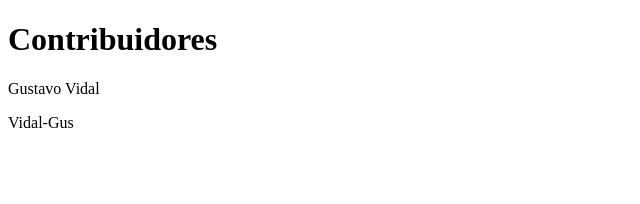
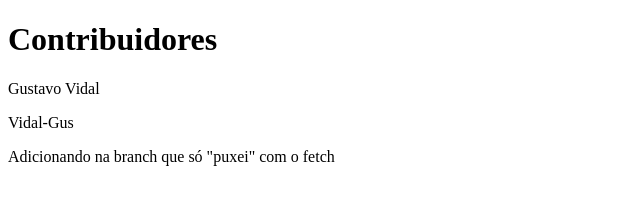
Before and after one commit to Gustavo7Vidal/teste, a plain HTML site: page index.html in a window 1280 px wide. Shown: the whole page, without its empty margins (0-640 px from the left). Drawn offline with Linux system fonts and the light colour scheme.

Commit message:
upando sem ter feito o pull (usei fetch pra mexer na branch)

```diff
--- a/index.html
+++ b/index.html
@@ -10,5 +10,6 @@
     <h1>Contribuidores</h1>
     <p>Gustavo Vidal</p>
     <p>Vidal-Gus</p>
+    <p>Adicionando na branch que só "puxei" com o fetch</p>
 </body>
 </html>
```
